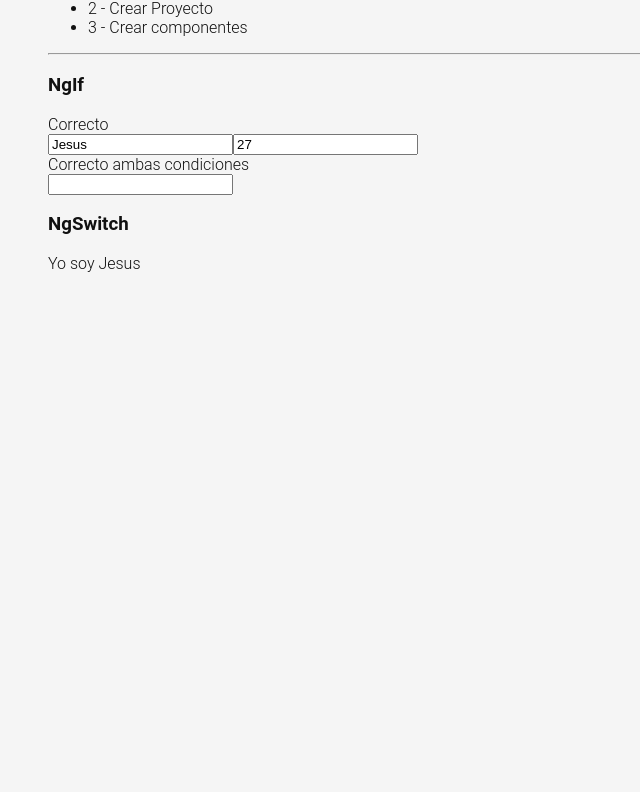
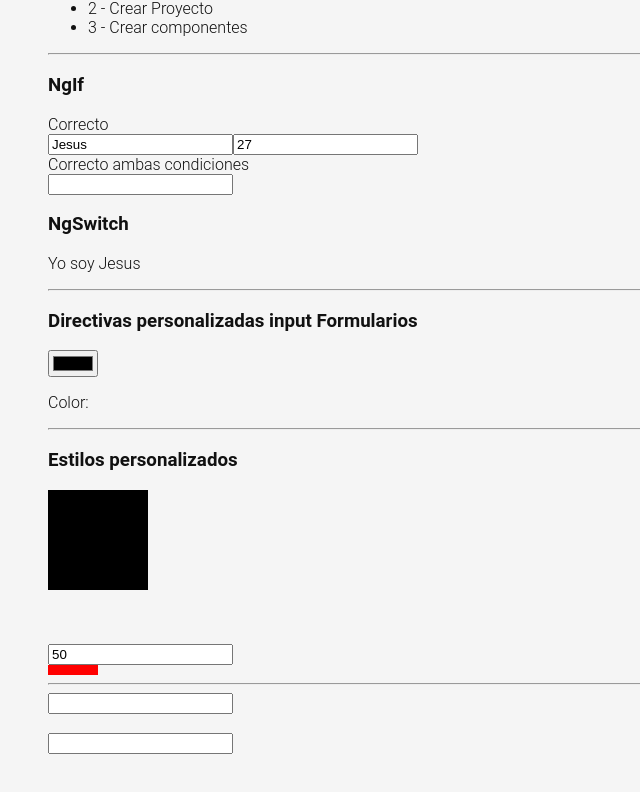
Before and after one commit to JesusChamiso/angular-todoApp, an Angular app: page /labs in a window 1280 px wide. Shown: the part 1542-2334 px from the top of the page, without its empty margins (0-640 px from the left). Before the commit the page ends 1879 px from the top, so only its background shows below. Built offline with nearby package versions, Linux system fonts and the light colour scheme.

Commit message:
Estilos condicionales

```diff
--- a/src/app/models/task.model.ts
+++ b/src/app/models/task.model.ts
@@ -2,4 +2,5 @@ export interface Task {
   id: number;
   title: string;
   completed: boolean;
+  editing?: boolean;
 }
--- a/src/app/pages/home/home.component.html
+++ b/src/app/pages/home/home.component.html
@@ -8,20 +8,24 @@
         placeholder="Type new todo"
         autofocus
         type="text"
-        (change)="changeHandler($event)"
+        [formControl]="newTaskControl"
+        (keydown.enter)="changeHandler()"
       />
     </div>
   </header>
   <div class="container todoapp-wrapper">
     <!-- This section should be hidden by default and shown when there are todos -->
-    <pre>
-      <code>
+    <section class="main">
+      <!-- <pre>
         {{ tasks() | json }}
-      </code>
-     </pre>
-    <section class="main">
+      </pre> -->
       <ul class="todo-list">
-        <li *ngFor="let task of tasks(); index as i">
+        <li
+          *ngFor="let task of tasks(); index as i"
+          [class.completed]="task.completed"
+          [class.editing]="task.editing"
+          (dblclick)="updateTaskEditingMode(i)"
+        >
           <div class="view">
             <input
               class="toggle"
@@ -32,7 +36,12 @@
             <label>{{ task.title }}</label>
             <button (click)="deleteTask(i)" class="destroy"></button>
           </div>
-          <input class="edit" value="Buy a unicorn" />
+          <input
+            class="edit"
+            [value]="task.title"
+            (keydown.enter)="updateTastText(i, $event)"
+            (keydown.escape)="task.editing = false"
+          />
         </li>
       </ul>
     </section>
--- a/src/app/pages/home/home.component.ts
+++ b/src/app/pages/home/home.component.ts
@@ -1,10 +1,11 @@
 import { CommonModule } from '@angular/common';
 import { Component, signal } from '@angular/core';
 import { Task } from '../../models/task.model';
+import { FormControl, ReactiveFormsModule, Validators } from '@angular/forms';
 
 @Component({
   selector: 'app-home',
-  imports: [CommonModule],
+  imports: [CommonModule, ReactiveFormsModule],
   templateUrl: './home.component.html',
   styleUrl: './home.component.css'
 })
@@ -17,7 +18,7 @@ export class HomeComponent {
     },
     {
       id:Date.now(),
-      title: 'Crar Componente',
+      title: 'Crear Componente',
       completed: false
     },
     {
@@ -27,10 +28,22 @@ export class HomeComponent {
     },
   ])
 
-  changeHandler(event: Event) {
-    const input = event.target as HTMLInputElement;
-    const newTask = input.value;
-    this.addTask(newTask);
+  newTaskControl = new FormControl('', {
+    nonNullable: true,
+    validators: [
+      Validators.required,
+      Validators.minLength(3),
+    ]
+  });
+
+  changeHandler() {
+    if(this.newTaskControl.valid) {
+    const value = this.newTaskControl.value.trim();
+      if(value !== ''){
+        this.addTask(value);
+        this.newTaskControl.reset();
+      }
+    }
   }
 
   addTask(title:string ) {
@@ -49,17 +62,64 @@ export class HomeComponent {
   }
 
   updateTask(index: number) {
+
     this.tasks.update((tasks) => {
       return tasks.map((task, position) => {
         if (position === index ){
           return {
             ...task,
             completed:!task.completed
+            }
+            }
+            return task;
+            })
+    })
+
+    /*
+    this.tasks.mutate(state => {
+      const currentTask = state[index];
+      state[index] = {
+        ...currentTask,
+        completed: !currentTask.completed
+      }
+    })
+    */
+  }
+
+  updateTaskEditingMode(index: number) {
+    if(this.tasks()[index].completed) {
+      return;
+    }else{
+      this.tasks.update((prevState) => {
+        return prevState.map((task, position) => {
+          if (position === index ){
+            return {
+              ...task,
+              editing:true
+            }
+          }
+          return {
+            ...task,
+            editing:false
+          };
+        })
+      })
+    }
+  }
+  updateTastText(index: number, event:Event) {
+    const input = event.target as HTMLInputElement;
+    const newValue = input.value;
+    this.tasks.update((prevState) => {
+      return prevState.map((task, position) => {
+        if (position === index ){
+          return {
+            ...task,
+            title: newValue,
+            editing:false
           }
         }
         return task;
       })
     })
   }
-
 }
--- a/src/app/pages/labs/labs.component.css
+++ b/src/app/pages/labs/labs.component.css
@@ -1,3 +1,17 @@
 .container{
   padding: 3rem;
 }
+.box{
+  height: 10px;
+  display: block;
+  background-color: red;
+}
+.message-error{
+  color: white;
+  background-color: red;
+  opacity: 0;
+  transition: all linear 0.5s;
+}
+.message-error.show{
+  opacity: 1;
+}
--- a/src/app/pages/labs/labs.component.html
+++ b/src/app/pages/labs/labs.component.html
@@ -78,4 +78,43 @@
     <p *ngSwitchCase="'Jose Manuel'">Yo soy Jose Manuel</p>
     <p *ngSwitchDefault>Yo soy un desconocido</p>
   </div>
+  <hr />
+  <!-- Directivas personalizadas Formularios-->
+
+  <h3>Directivas personalizadas input Formularios</h3>
+  <input type="color" [formControl]="colorControl" />
+  <p>Color: {{ colorControl.value }}</p>
+  <hr />
+
+  <!-- Estilos personalizados -->
+  <h3>Estilos personalizados</h3>
+  <svg>
+    <g>
+      <rect
+        x="0"
+        y="0"
+        width="100"
+        height="100"
+        [attr.fill]="colorControl.value"
+      />
+    </g>
+  </svg>
+  <br />
+  <input type="number" [formControl]="widthControl" />
+  <span
+    class="box"
+    [style.width.px]="widthControl.value"
+    [style.background-color]="colorControl.value"
+  ></span>
+  <hr />
+  <input type="text" [formControl]="nameControl" />
+  <br />
+  <span
+    class="message-error"
+    [class.show]="nameControl.invalid && nameControl.touched"
+  >
+    Nombre Invalido
+  </span>
+  <br />
+  <input type="text" />
 </div>
--- a/src/app/pages/labs/labs.component.ts
+++ b/src/app/pages/labs/labs.component.ts
@@ -1,9 +1,10 @@
 import { CommonModule } from '@angular/common';
 import { Component, signal } from '@angular/core';
+import { FormControl, ReactiveFormsModule, Validators } from '@angular/forms';
 
 @Component({
   selector: 'app-labs',
-  imports: [CommonModule],
+  imports: [CommonModule, ReactiveFormsModule],
   templateUrl: './labs.component.html',
   styleUrl: './labs.component.css'
 })
@@ -80,4 +81,22 @@ export class LabsComponent {
     'Crear Proyecto',
     'Crear componentes'
   ])
+
+  colorControl = new FormControl();
+  widthControl = new FormControl(50,{
+    nonNullable: true
+  });
+  nameControl = new FormControl('',{
+    nonNullable: true,
+    validators: [
+      Validators.required,
+      Validators.minLength(3)
+    ]
+  });
+  constructor() {
+    this.colorControl.valueChanges.subscribe(value => {
+      const color = this.colorControl.value;
+      console.log(color);
+    })
+  }
 }
```
